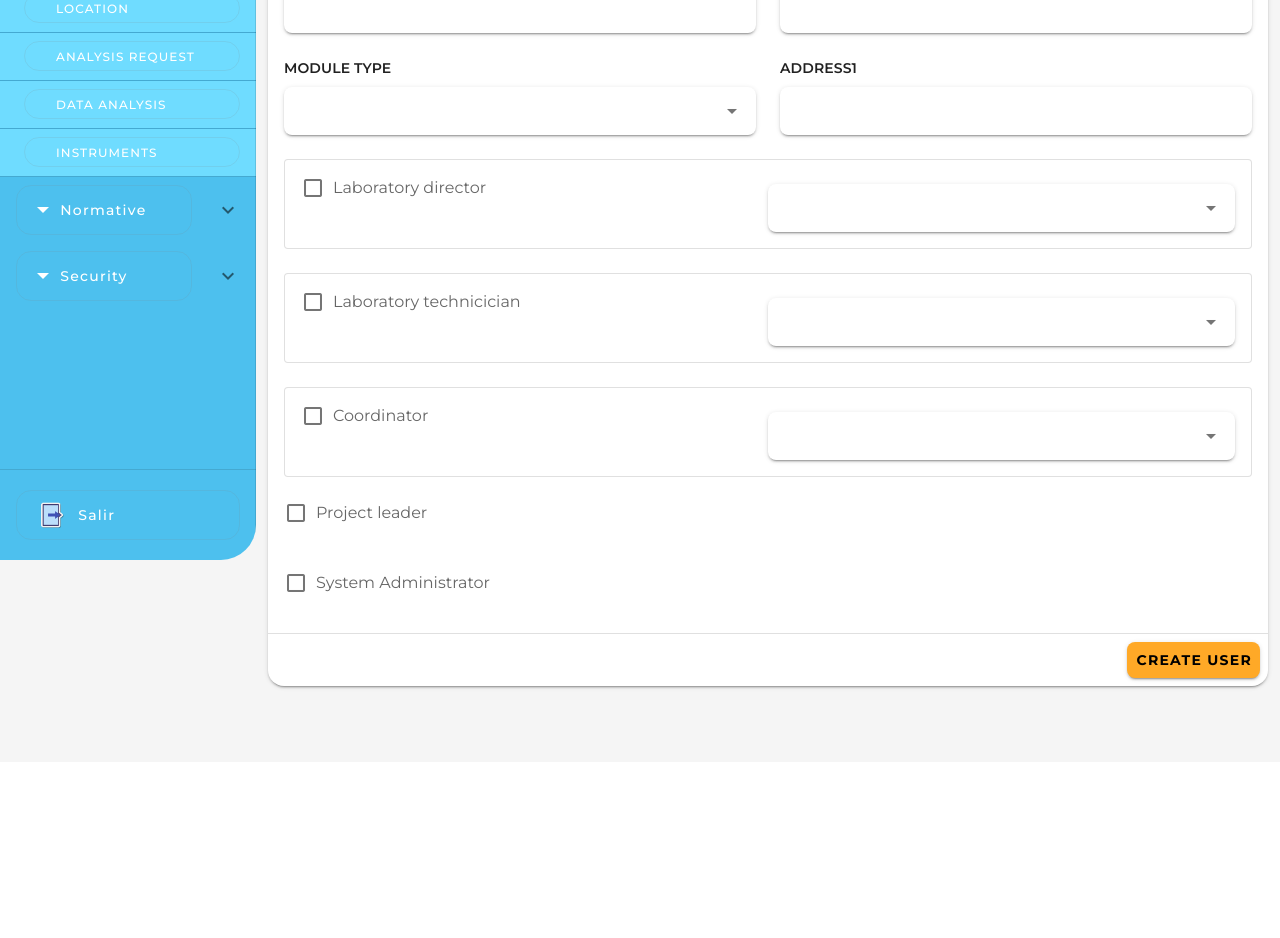
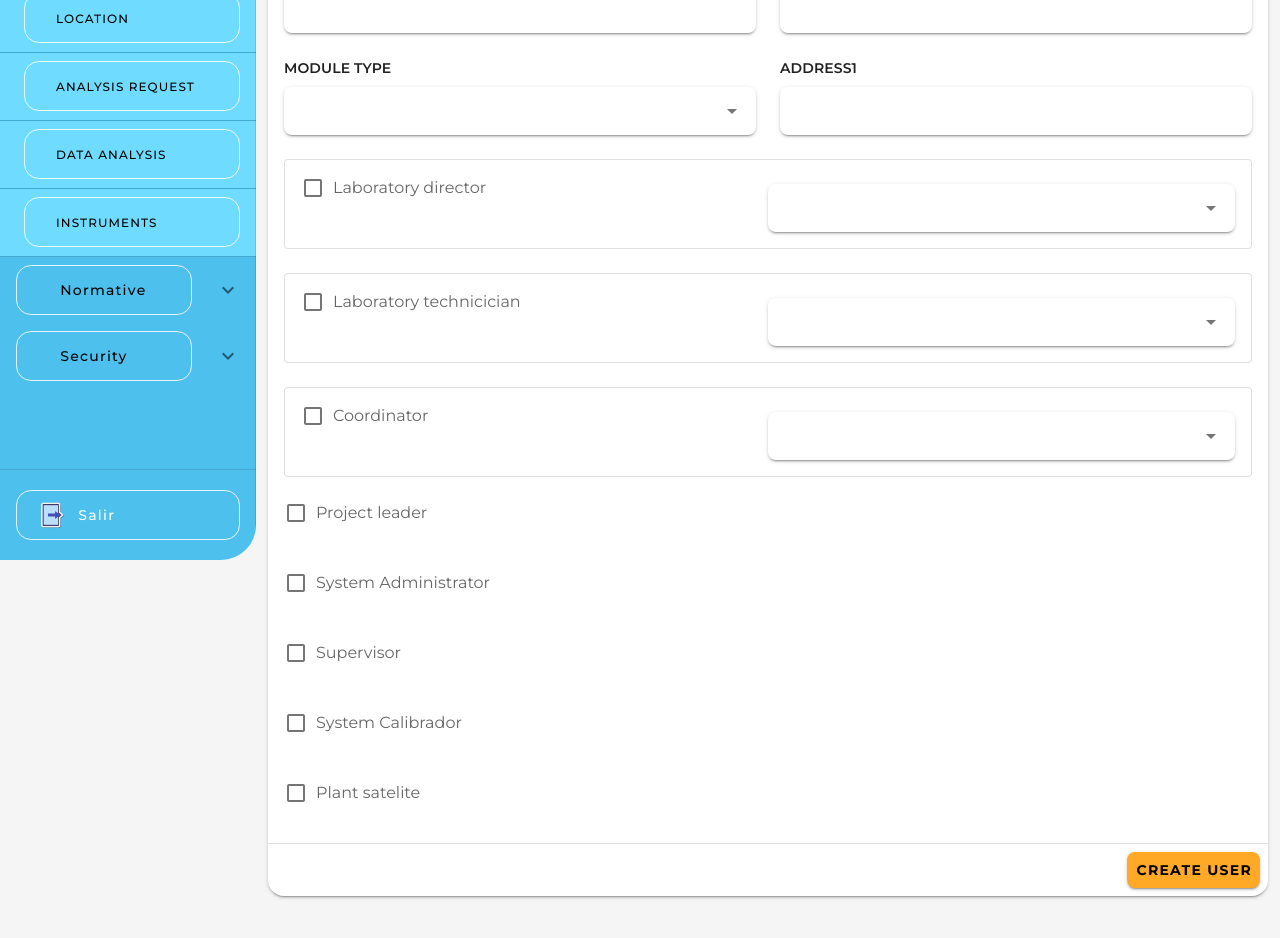
Before and after one commit to brupadiro/frontend-exide, a Nuxt app: page /security/users/create in a window 1280 px wide. Shown: the part 240-1178 px from the top of the page. Before the commit the page ends 1002 px from the top, so only its background shows below. Built offline with nearby package versions, Linux system fonts and the light colour scheme.

Commit message:
cambios modulo quimico

```diff
--- a/assets/style.scss
+++ b/assets/style.scss
@@ -60,7 +60,7 @@ body {
     //colors
     .primary-gradient{
       background:linear-gradient(#CA4282,#269aa4)!important;
-  }
+    }
       //elevations
 
     .elevation-12 {
@@ -138,7 +138,7 @@ body {
       background: #4dc0ee !important;
       border-top-left-radius: 10px;
       border-top-right-radius: 10px;
-      color:white!important;
+      color: black !important;
       font-weight: bold;
 
     }
--- a/components/analysis/tableComponent.vue
+++ b/components/analysis/tableComponent.vue
@@ -1,7 +1,7 @@
 <template>
     <GeneralCardComponent flat>
         <v-data-table :items="itemsTable(sample.name,type,items.description)" calculate-widths
-            :headers="items.headerTable" hide-default-footer>
+            :headers="[...items.headerTable, {value: 'value_id', text: 'Eliminar'}]" hide-default-footer>
             <template v-slot:body = "{items, headers}">
                 <tr v-for="(item,index) in items" :key="`it`+index">
                     <td v-for="column in headers" class="text-center" :key="`cc`+column.id">
@@ -9,9 +9,11 @@
                             {{ item[column.value] }}
                         </span>
                         <span v-else>{{ ecuationValue(item, column)}}</span>
-
+                        <div v-if="column.value == 'id'">
+                            <v-btn small class="mt-3" color="red" ><v-icon>mdi-delete</v-icon></v-btn>
+                        </div>
                     </td>
-
+                    {{ item.value_id }}
                 </tr>
                 </template>
             <template v-slot:foot>
@@ -25,9 +27,6 @@
         </v-data-table>
         <v-card-actions>
             <v-spacer></v-spacer>
-            <FormsFieldsSelectComponent dense label-color="white--text" class="mb-2 mr-3"
-                :items="comboInfo.listaLaboratory" v-model="value.laboratory" placeholder="Laboratory">
-            </FormsFieldsSelectComponent>
             <FormsFieldsSelectComponent dense label-color="white--text" class="mb-2 mr-3"
                 :items="comboInfo.listaLaboratory" v-model="value.laboratory" placeholder="Laboratory">
             </FormsFieldsSelectComponent>
@@ -104,28 +103,20 @@
                 if (this.values && this.values[sampleName] && this.values[sampleName][type] &&
                     this.values[sampleName][type][item] !== undefined) {
                     return this.values[sampleName][type][item].data.map((item) => {
+                        console.log({
+                            id: item.id,
+                            ...item.row,
+                        })
                         return {
-                            ...item.row
-                        }
-                    });
-                }
-                return [];
-            },
-
-            headersTable(sampleName, type, item) {
-                if (this.values[sampleName]) console.log(this.values[sampleName][type])
-                if (this.values && this.values[sampleName] && this.values[sampleName][type] &&
-                    this.values[sampleName][type][item] !== undefined) {
-                    return this.values[sampleName][type][item].headers.map((item) => {
-                        return {
-                            ...item,
-                            value: item.text.replace(" ", "_"),
+                            value_id: item.id,
+                            ...item.row,
                         }
                     });
                 }
                 return [];
             },
             ecuationValue(item, column){
+                delete item.value_id;
 
                 let letras = ['A', 'B', 'C', 'D', 'E', 'F', 'G', 'H', 'I', 'J', 'K', 'L', 'M', 'N', 'O', 'P', 'Q', 'R', 'S', 'T', 'U', 'V', 'W', 'X', 'Y', 'Z'];
 
@@ -142,8 +133,22 @@
                     return 0
                 }
             },
-
+            async deleteItem(itemId) {
+                console.log(itemId)
+                return
+                let confirmDelete = window.confirm('¿Estás seguro que deseas eliminar este elemento?');
+                if (confirmDelete) {
+                    try {
+                        await this.$axios.delete(`/analysis-values/${itemId}`);
+                        this.$root.$emit('getValues')
+                    } catch (error) {
+                        console.error(error);
+                    }
+                }
+            },
             async saveItem(sample, normative, type) {
+                let confirmDelete = window.confirm('¿Estás seguro que deseas agregar este elemento?');
+                if(!confirmDelete) return
                 await this.$axios.post('/analysis-values', {
                     data: {
                         sample: sample,
--- a/components/general/navigationComponent.vue
+++ b/components/general/navigationComponent.vue
@@ -15,19 +15,19 @@
           <v-list-group v-if="item.subItems" :key="i"  :value="i==0"  no-action>
             <template v-slot:activator>
               <v-list-item-content>
-                <v-btn text color="white" block height="50" class="btn-navigation"
-                  active-class="btn-navigation-active secondary primary black--text">
+                <v-btn text color="primary" block height="50" class="btn-navigation"
+                  active-class="btn-navigation-active secondary primary black--text font-weight-bold">
                   <v-icon>ion-md-arrow-dropdown</v-icon>
-                  <span>{{item.title}}</span>
+                  <span class="black--text">{{item.title}}</span>
                 </v-btn>
               </v-list-item-content>
             </template>
             <template v-for="(subItem,si) in item.subItems">
               <v-list-item class="pl-6 primary lighten-1 subitem-tab" link :to="subItem.to"  :key="'s'+si">
               <v-list-item-content>
-                <v-btn small text color="white" block height="30" class="btn-navigation"
+                <v-btn small text color="white" block height="30" class="btn-navigation py-6"
                   active-class="black--text" :to="subItem.to" exact>
-                  <span>{{subItem.title}}</span>
+                  <span class="black--text py-3">{{subItem.title}}</span>
                 </v-btn>
               </v-list-item-content>
             </v-list-item>
@@ -65,8 +65,8 @@
 
         <v-bottom-sheet v-if="item.subItems" :key="i" class="rounded-t-xl">
           <template v-slot:activator="{ on, attrs }">
-            <v-btn v-bind="attrs"  class="white--text font-weight-bold" v-on="on">
-              <span class="white--text">{{ item.title }}</span>
+            <v-btn v-bind="attrs"  class="black--text font-weight-bold" v-on="on">
+              <span class="black--text">{{ item.title }}</span>
             </v-btn>
           </template>
           <v-list color="primary">
@@ -138,7 +138,7 @@
   }
 
   .btn-navigation {
-    border: 1px solid #80808024;
+    border: 1px solid #ffffffd9;
     border-radius: 15px !important;
     padding: 0 !important;
 
--- a/nuxt.config.js
+++ b/nuxt.config.js
@@ -6,8 +6,8 @@ export default {
   // Global page headers: https://go.nuxtjs.dev/config-head
 
   head: {
-    titleTemplate: '%s - frontend3',
-    title: 'frontend3',
+    titleTemplate: 'Exide',
+    title: 'Exide',
     meta: [
       { charset: 'utf-8' },
       { name: 'viewport', content: 'width=device-width, initial-scale=1' },
--- a/pages/analysis/history/_id/create.vue
+++ b/pages/analysis/history/_id/create.vue
@@ -9,8 +9,8 @@
 
                     <v-row>
                         <v-col class="col-12">
-                            <FormsFieldsTextComponent type="email" :rules="rules.required" label="mail From" v-model="history.mailFrom">
-                            </FormsFieldsTextComponent>
+                            <FormsFieldsSelectComponent type="email" multiple chips :items="['Project leader','System adminsitrator','Supervisor','System Calibrador','Plant satelite']" :rules="rules.required" label="mail to" v-model="history.mailFrom">
+                            </FormsFieldsSelectComponent>
                         </v-col>
                         <v-col class="col-12">
                             <FormsFieldsTextareaComponent  :rules="rules.required" label="Description" v-model="history.Description">
--- a/pages/analysis/history/_id/update/_id_history.vue
+++ b/pages/analysis/history/_id/update/_id_history.vue
@@ -9,8 +9,8 @@
 
                     <v-row>
                         <v-col class="col-12">
-                            <FormsFieldsTextComponent type="email" :rules="rules.required" label="mail From" v-model="history.mailFrom">
-                            </FormsFieldsTextComponent>
+                            <FormsFieldsSelectComponent type="email" multiple chips :items="['Project leader','System adminsitrator','Supervisor','System Calibrador','Plant satelite']" :rules="rules.required" label="mail to" v-model="history.mailFrom">
+                            </FormsFieldsSelectComponent>
                         </v-col>
                         <v-col class="col-12">
                             <FormsFieldsTextareaComponent  :rules="rules.required" label="Description" v-model="history.Description">
--- a/pages/analysis/rawdata/_id.vue
+++ b/pages/analysis/rawdata/_id.vue
@@ -133,10 +133,13 @@
                 </GeneralCardTitleComponent>
                 <v-divider></v-divider>
                 <v-card-text>
-                    <v-data-table :headers="[{text:'Date',value:'createdAt'},{text:'Laboratory',value:'laboratory'}]"
+                    <v-data-table :headers="[{text:'Date',value:'createdAt'},{text:'Laboratory',value:'laboratory'},{text:'User',value:'user'}]"
                         :items="historialAnalysis" hide-default-footer>
                         <template v-slot:item.createdAt="{item}">
                             {{item.createdAt | formatDate}}
+                        </template>
+                        <template v-slot:item.user>
+                            admin@ensayobaterias.net
                         </template>
                     </v-data-table>
                 </v-card-text>
--- a/pages/analysis/report/_id.vue
+++ b/pages/analysis/report/_id.vue
@@ -94,7 +94,8 @@
                                         <th class="white--text">Einheit</th>
                                         <th class="white--text">Intensity</th>
                                     </tr>
-                                    <tr  v-if="analysisValues[sample.name]!=undefined" v-for="chemicalValues in analysisValues[sample.name]['chemical'][chemical.description]">
+                                            <!--
+    <tr  v-if="analysisValues[sample.name]!=undefined" v-for="chemicalValues in analysisValues[sample.name]['chemical'][chemical.description]">
                                         <td>{{ chemicalValues.Bezeichnun }}</td>
                                         <td>{{ chemicalValues.Rack }}</td>
                                         <td>{{ chemicalValues.Typ }}</td>
@@ -103,7 +104,7 @@
                                         <td>{{ chemicalValues.Einheit }}</td>
                                         <td>{{ chemicalValues.Intensity }}</td>
                                         </tr>
-
+                                    -->
                                 </template>
 
                                 <tr class="primary">
@@ -134,18 +135,12 @@
                                         <th class="white--text">Einheit</th>
                                         <th class="white--text">Intensity</th>
                                     </tr>
+                                    <!--
+                                    <tr v-if="analysisValues[sample.name]['phisical']!=undefined" v-for="phisicallValues in analysisValues[sample.name]['phisical'][phisical.description]">
+                                        {{ phisicallValues }}
+                                    </tr>
 
-
-                                    <tr v-if="analysisValues[sample.name]['phisical']!=undefined" v-for="phisicallValues in analysisValues[sample.name]['phisical'][phisical.description]">
-                                        <td>{{ phisicallValues.Bezeichnun }}</td>
-                                        <td>{{ phisicallValues.Rack }}</td>
-                                        <td>{{ phisicallValues.Typ }}</td>
-                                        <td>{{ phisicallValues.DalumUhrze }}</td>
-                                        <td>{{ phisicallValues.ElementBezeichnun }}</td>
-                                        <td>{{ phisicallValues.Einheit }}</td>
-                                        <td>{{ phisicallValues.Intensity }}</td>
-                                        </tr>
-
+                                    -->
 
                                 </template>
 
@@ -155,7 +150,6 @@
                     </v-simple-table>
                 </GeneralCardComponent>
             </v-col>
-
 
         </v-row>
     </v-container>
--- a/pages/security/users/create.vue
+++ b/pages/security/users/create.vue
@@ -83,6 +83,16 @@
                             <v-col class="col-12 col-md-12">
                                 <v-checkbox label="System Administrator"  v-model="user.system_administrator"></v-checkbox>
                             </v-col>
+                            <v-col class="col-12 col-md-12">
+                                <v-checkbox label="Supervisor"  v-model="user.supervisor"></v-checkbox>
+                            </v-col>
+                            <v-col class="col-12 col-md-12">
+                                <v-checkbox label="System Calibrador"  v-model="user.calibrador"></v-checkbox>
+                            </v-col>
+                            <v-col class="col-12 col-md-12">
+                                <v-checkbox label="Plant satelite"  v-model="user.plant_satelite"></v-checkbox>
+                            </v-col>
+
                         </v-row>
 
                     </v-card-text>
```
Also changed, not shown: static/icon.png (deleted), 1 other file (tests, documents, lock files or other folders).
